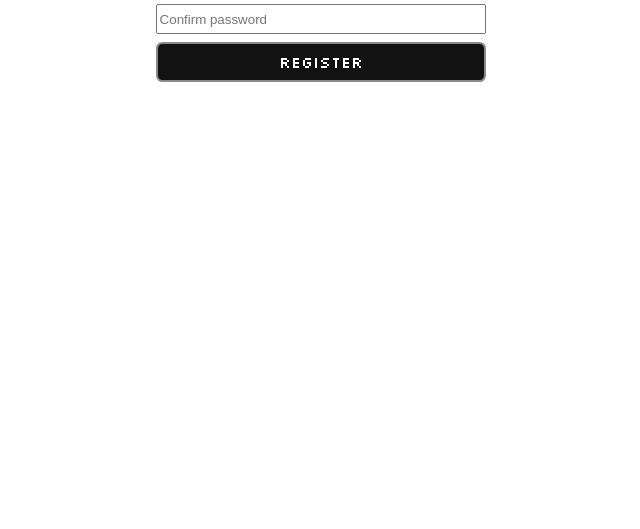
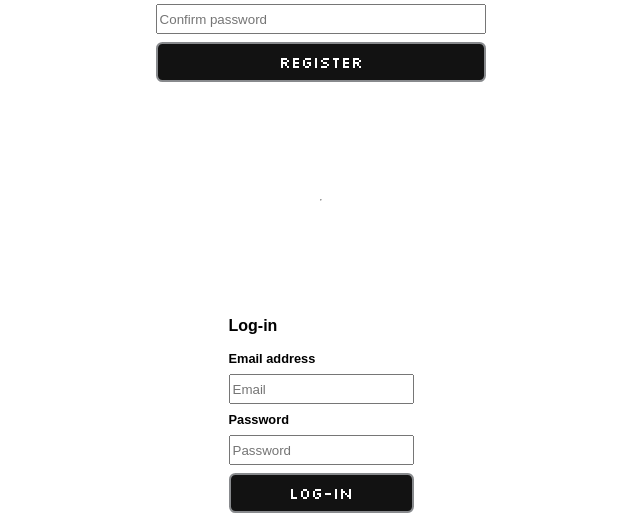
Before and after one commit to GiorgioMendieta/Word_Guessr, a Flask app: page /register in a window 1280 px wide. Shown: the part 273-802 px from the top of the page, without its empty margins (319-959 px from the left). Run offline with Flask 2, Linux system fonts and the light colour scheme.

Commit message:
Implement log-in functionality

```diff
--- a/app.py
+++ b/app.py
@@ -2,7 +2,6 @@ import os
 
 from flask import Flask, Config, flash, redirect, render_template, request, session, Response
 from flask_session import Session
-from flask_sqlalchemy import SQLAlchemy
 from werkzeug.security import check_password_hash, generate_password_hash
 
 import requests
@@ -33,6 +32,7 @@ from database import db, Users, Stats
 
 Session(app)
 
+# API headers
 headers = {
     "X-RapidAPI-Key": str(FAST_API_KEY),
     "X-RapidAPI-Host": "wordsapiv1.p.rapidapi.com"
@@ -152,44 +152,77 @@ def define():
 def register():
     """Register user"""
     if request.method == "POST":
-        email = request.form.get("email")
-        password = request.form.get("password")
-        confirmation = request.form.get("confirmation")
 
-        # Ensure email was submitted
-        if not email:
-            return apology("Must provide email", "register.html", 400)
-        # Check if username already exists
-        result = Users.query.filter_by(email=email).first()
-        if result is not None:
-            return apology("Email not available, are you registered already?", "register.html", 400)
+        # User clicked on "Register"
+        if request.form["req"] == "register":
 
-        # Ensure password was submitted
-        if not password:
-            return apology("must provide password", "register.html", 400)
-        # Check password meets the requirements
-        if len(password) < 8:
-            return apology("Password must contain at least 8 characters", "register.html", 400)
-        if not any(char.isdigit() for char in password):
-            return apology("Password must contain at one number", "register.html", 400)
+            email = request.form.get("email")
+            password = request.form.get("password")
+            confirmation = request.form.get("confirmation")
 
-        # Ensure confirmation was submitted
-        if not confirmation:
-            return apology("must provide password confirmation", "register.html", 400)
+            # Ensure email was submitted
+            if not email:
+                return apology("Must provide email", "register.html", 400)
+            # Check if username already exists
+            result = Users.query.filter_by(email=email).first()
+            if result is not None:
+                return apology("Email not available, are you registered already?", "register.html", 400)
 
-        if password != confirmation:
-            return apology("passwords do not match", "register.html", 400)
+            # Ensure password was submitted
+            if not password:
+                return apology("must provide password", "register.html", 400)
+            # Check password meets the requirements
+            if len(password) < 8:
+                return apology("Password must contain at least 8 characters", "register.html", 400)
+            if not any(char.isdigit() for char in password):
+                return apology("Password must contain at one number", "register.html", 400)
 
-        # Generate hash from password
-        hash = generate_password_hash(password)
+            # Ensure confirmation was submitted
+            if not confirmation:
+                return apology("must provide password confirmation", "register.html", 400)
 
-        # Add the user's credentials into the database
-        user = Users(email=email, password=hash)
-        db.session.add(user)
-        db.session.commit()
+            if password != confirmation:
+                return apology("passwords do not match", "register.html", 400)
 
-        # After registering, redirect user to home page
-        flash("Registration succesful")
+            # Generate hash from password
+            hash = generate_password_hash(password)
+
+            # Add the user's credentials into the database
+            user = Users(email=email, password=hash)
+            db.session.add(user)
+            db.session.commit()
+
+            # After registering, redirect user to home page
+            flash("Registration succesful")
+
+        # User clicked on "Log-in"
+        if request.form["req"] == "login":
+
+            # Forget any user_id
+            session.clear()
+
+            email = request.form.get("email")
+            password = request.form.get("password")
+
+            # Ensure email was submitted
+            if not email:
+                return apology("Must provide email", "register.html", 400)
+
+            # Ensure password was submitted
+            if not request.form.get("password"):
+                return apology("must provide password", "register.html", 400)
+
+            # Query database for email
+            user = Users.query.filter_by(email=email).first()
+
+            # Ensure email exists and password is correct
+            if user is None or not check_password_hash(user.password, password):
+                return apology("invalid username and/or password", "register.html",400)
+
+            session["user_id"] = user.id
+
+            flash("Logged in succesfully")
+
         return redirect("/")
 
     else:
--- a/templates/register.html
+++ b/templates/register.html
@@ -13,6 +13,7 @@ Register
     <strong>Register to save results, view stats & more!</strong>
 
     <form action="/register" method="post" id="register"></form>
+    <input type="hidden" name="req" value="register" form="register">
     <b>Email address</b>
     <input form="register" autocomplete="off" autofocus class="input-field" id="email" name="email" placeholder="Email"
         type="email" required>
@@ -24,4 +25,20 @@ Register
         type="password" required>
     <button form="register" class="menu-button" type="submit">Register</button>
 </div>
+
+<hr>
+
+<div class="form-container">
+    <strong>Log-in</strong>
+
+    <form action="/register" method="post" id="login"></form>
+    <input type="hidden" name="req" value="login" form="login">
+    <b>Email address</b>
+    <input form="login" autocomplete="off" autofocus class="input-field" id="email" name="email" placeholder="Email"
+        type="email" required>
+    <b>Password</b>
+    <input form="login" class="input-field" id="password" name="password" placeholder="Password" type="password"
+        required>
+    <button form="login" class="menu-button" type="submit">Log-in</button>
+</div>
 {% endblock %}
```
